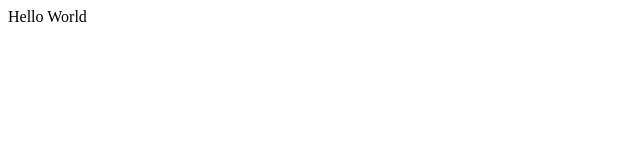
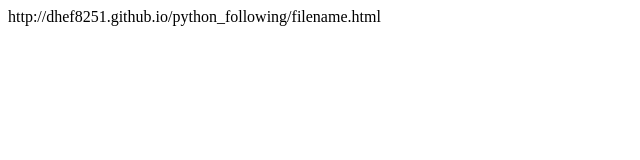
Before and after one commit to dhef8251/python_following, a plain HTML site: page docs/index.html in a window 1280 px wide. Shown: the whole page, without its empty margins (0-640 px from the left). Drawn offline with Linux system fonts and the light colour scheme.

Commit message:
Update index.html

```diff
--- a/docs/index.html
+++ b/docs/index.html
@@ -1,7 +1,7 @@
 <html>
 <body>
 <p>
-Hello World
+http://dhef8251.github.io/python_following/filename.html
 </p>
 </body>
 </html>
```
